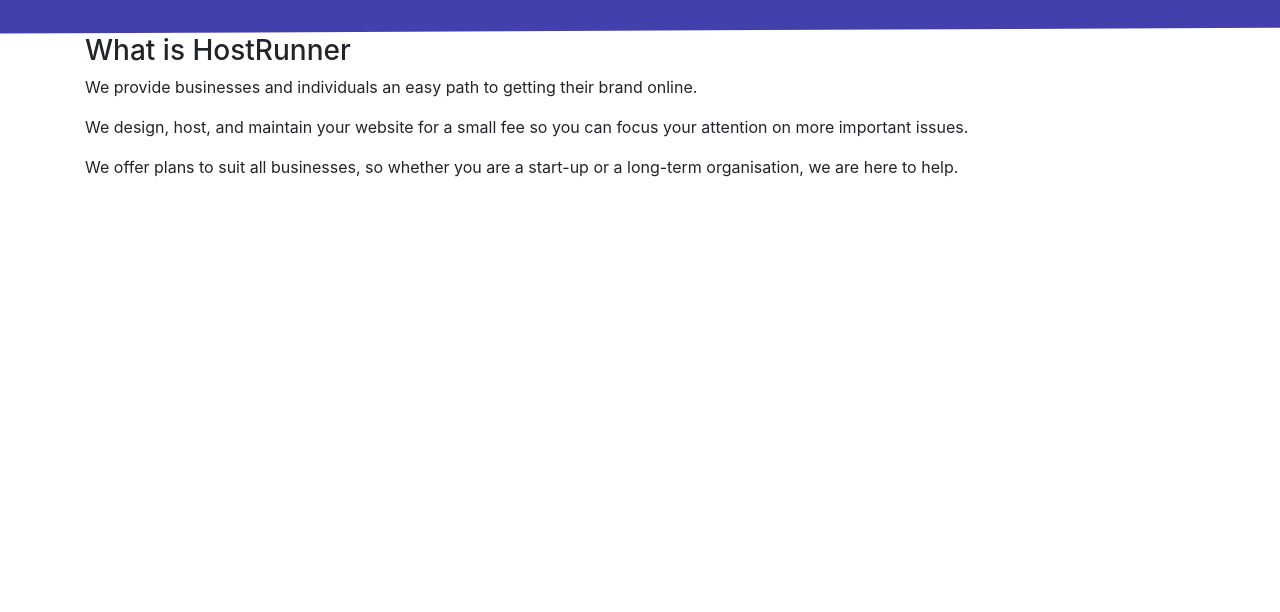
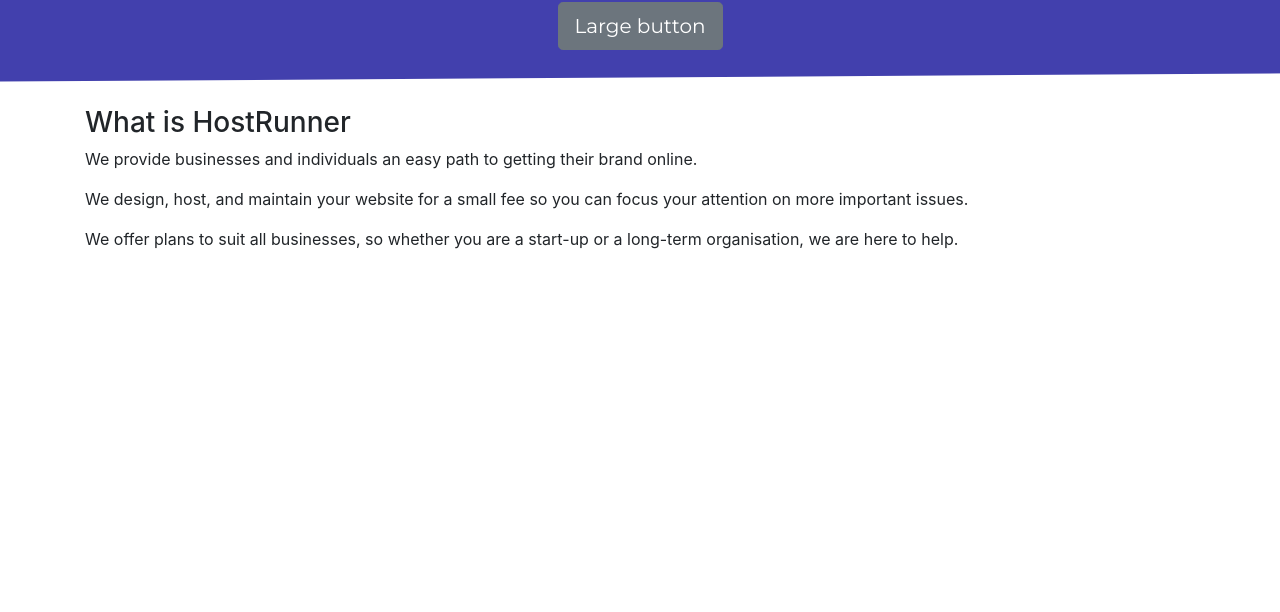
Before and after one commit to speccysps/hostRunner, a website: page src/index.html in a window 1280 px wide. Shown: the part 188-800 px from the top of the page. Drawn offline with nearby package versions, Linux system fonts and the light colour scheme.

Commit message:
Removed extra container

```diff
--- a/src/index.html
+++ b/src/index.html
@@ -46,20 +46,19 @@
                 </div>
             </div>
         </nav>
-    </div>
-    <div class="container-fluid">
         <div class="row">
             <section class="hero col-sm-12 text-center px-0">
                 <div class="inside" id="bg">
                     <h2 class="display-4">Ultimate Web Package For Small Businesses
                     </h2>
+                    <button type="button" class="btn btn-secondary btn-lg">Large button</button>
                 </div>
             </section>
         </div>
     </div>
     <main class="container">
         <div class="row">
-            <section class="welcome col-sm-12">
+            <section class="welcome mt-4 col-sm-12">
                 <h3>What is HostRunner</h3>
                 <p>We provide businesses and individuals an easy path to getting their brand online.</p>
                 <p>We design, host, and maintain your website for a small fee so you can focus your attention on
```
